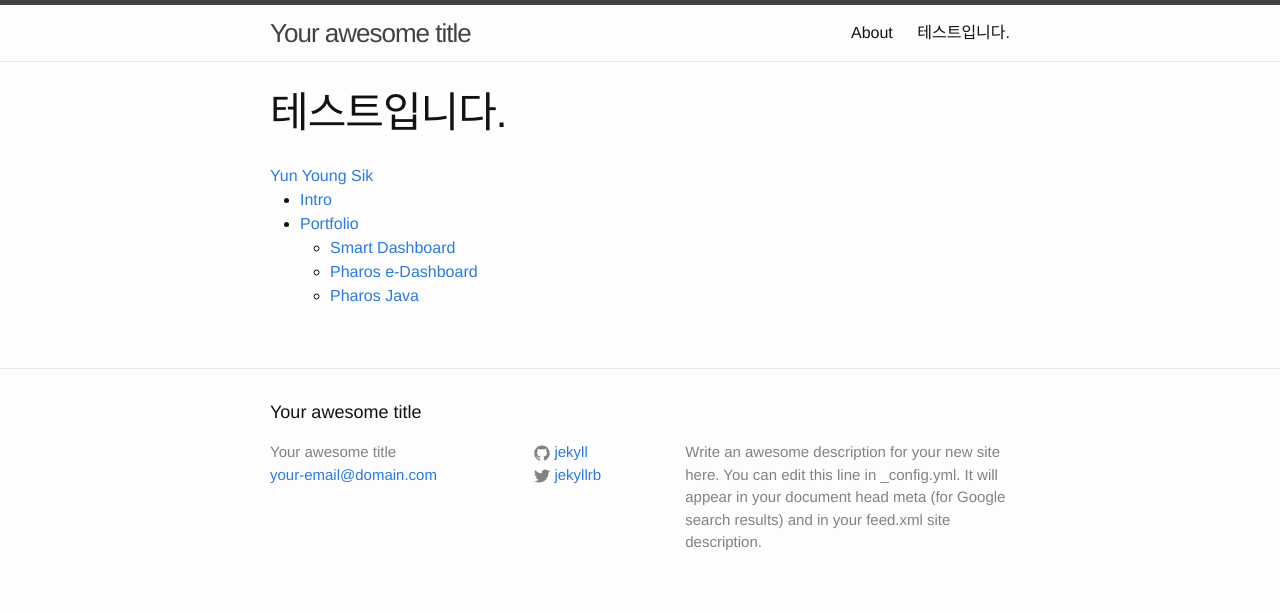
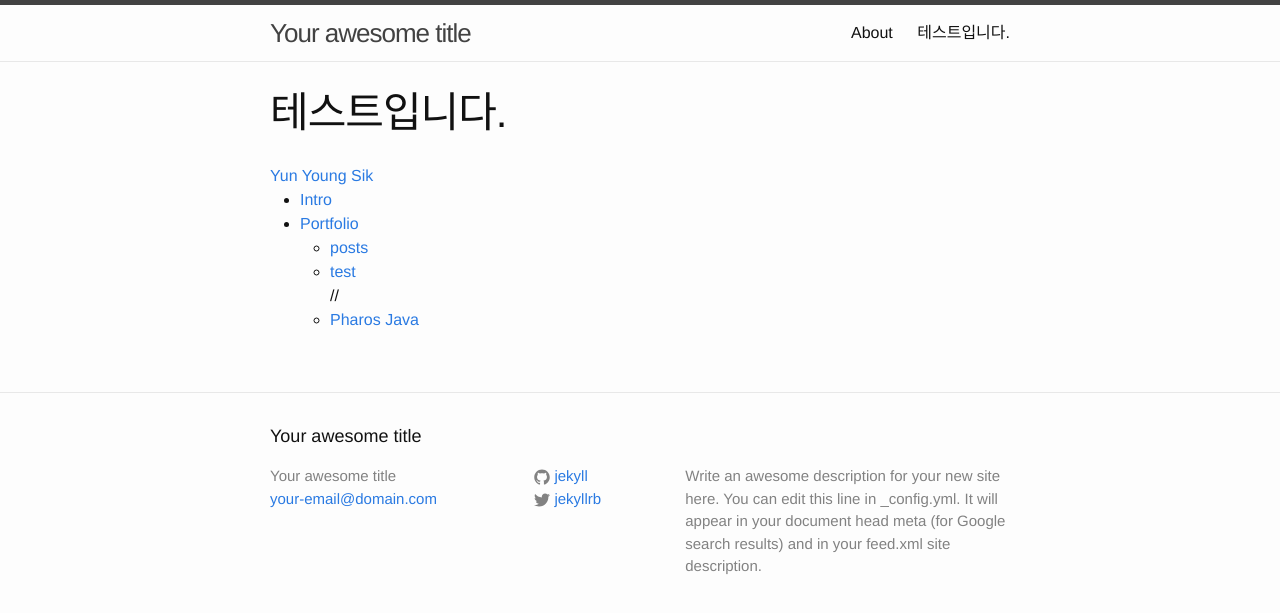
Before and after one commit to kutchoiwjun92/kutchoiwjun92.github.com, a Jekyll site: the page built from index.html, in a window 1280 px wide. Shown: the top 613 px of the page. Built offline with Jekyll 4.4.1, drawn with Linux system fonts in a browser that asks for light colours.

Commit message:
Update index.html

```diff
--- a/index.html
+++ b/index.html
@@ -19,9 +19,9 @@
                         <li class="dropdown">
                             <a href="#" class="dropdown-toggle" data-toggle="dropdown">Portfolio <b class="caret"></b></a>
                             <ul class="dropdown-menu">
-                                <li><a href="#/smartdashboard">Smart Dashboard</a></li>
-                                <li><a href="#/edashboard">Pharos e-Dashboard</a></li>
-                                <li><a href="#/pharosjava">Pharos Java</a></li>
+                                <li><a href="#/posts">posts</a></li>
+                                <li><a href="#/test">test</a></li>
+                                //<li><a href="#/pharosjava">Pharos Java</a></li>
                             </ul>
                         </li>
                         <!-- <li><a href="#/contact">Contact</a></li> -->
```
